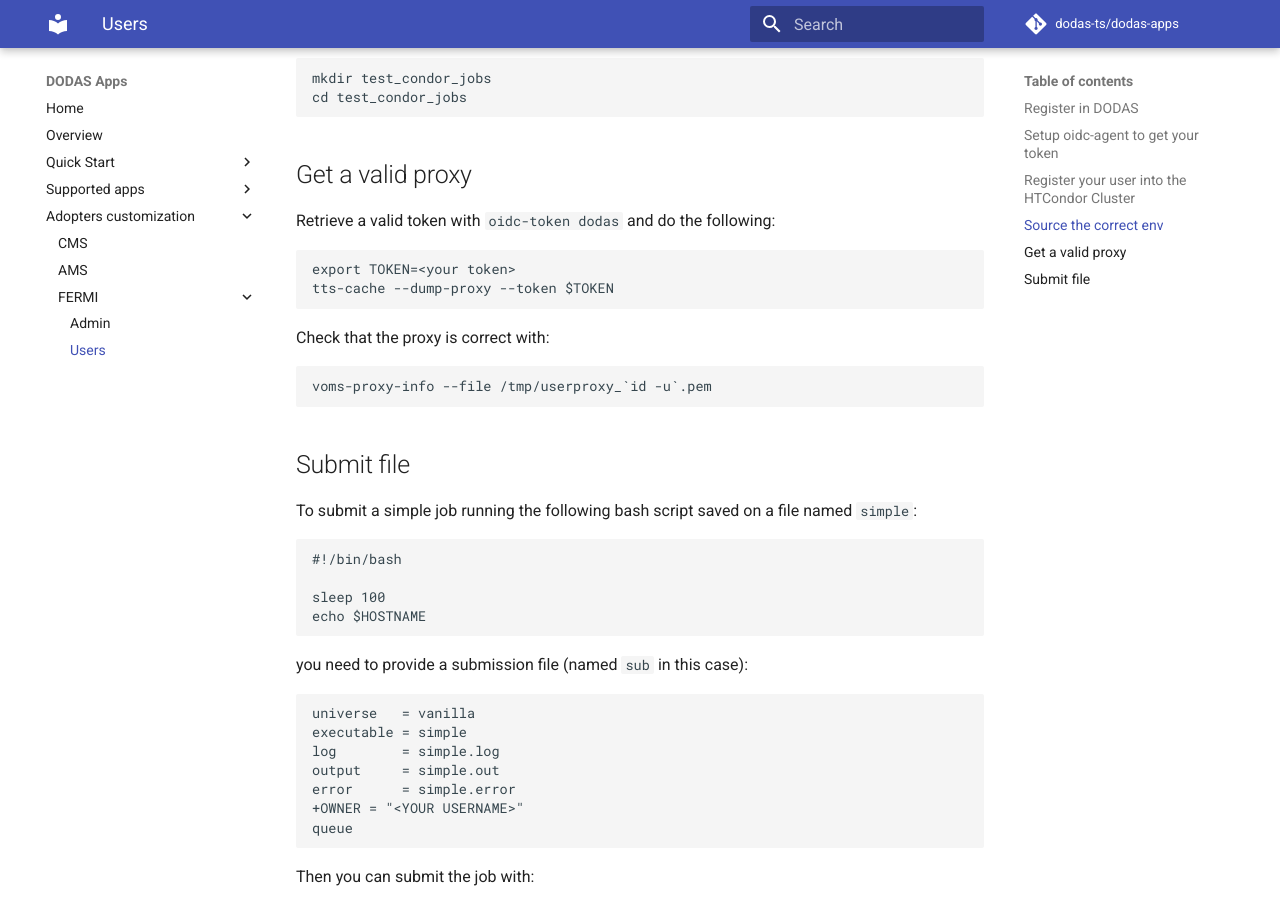
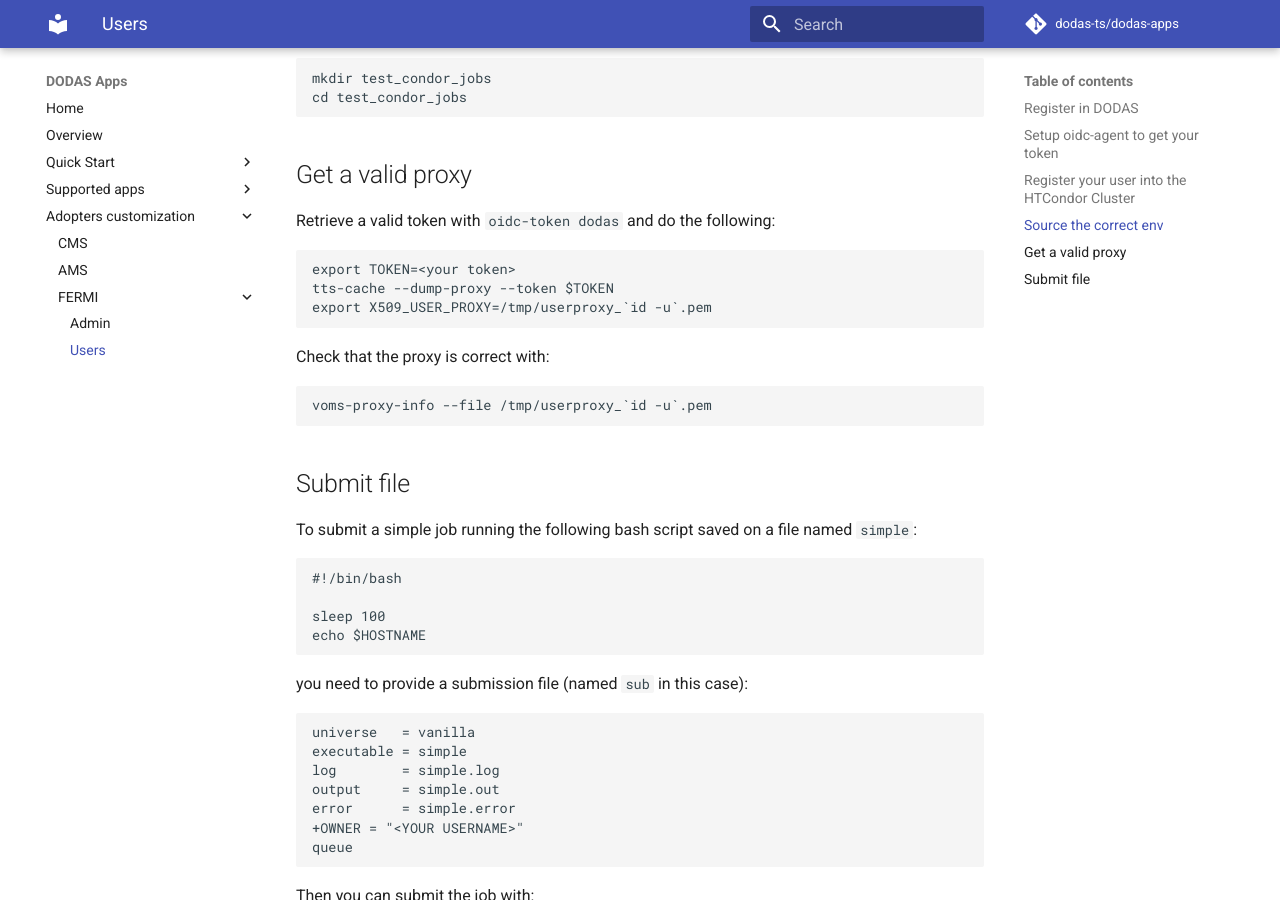
Before and after one commit to DODAS-TS/dodas-apps, an MkDocs documentation site: the page built from docs/community_fermi_users.md, in a window 1280 px wide and 900 px high, scrolled down 631 px. Built offline with MkDocs 1.6.1 and Material for MkDocs 9.7.7, drawn with Linux system fonts in a browser that asks for light colours; comment, search, counter and statistics services are not loaded.

Commit message:
fix fermi guide

````diff
--- a/docs/community_fermi_users.md
+++ b/docs/community_fermi_users.md
@@ -29,6 +29,7 @@ Retrieve a valid token with `oidc-token dodas` and do the following:
 ```bash
 export TOKEN=<your token>
 tts-cache --dump-proxy --token $TOKEN
+export X509_USER_PROXY=/tmp/userproxy_`id -u`.pem
 ```
 
 Check that the proxy is correct with:
````
